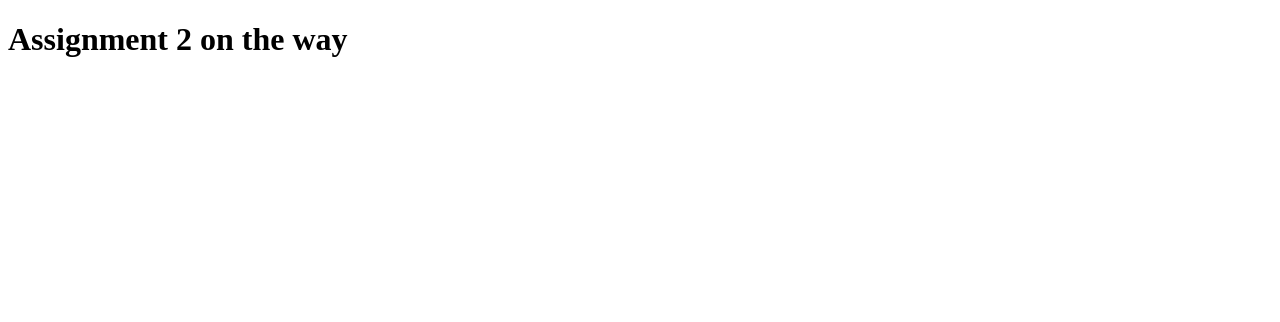
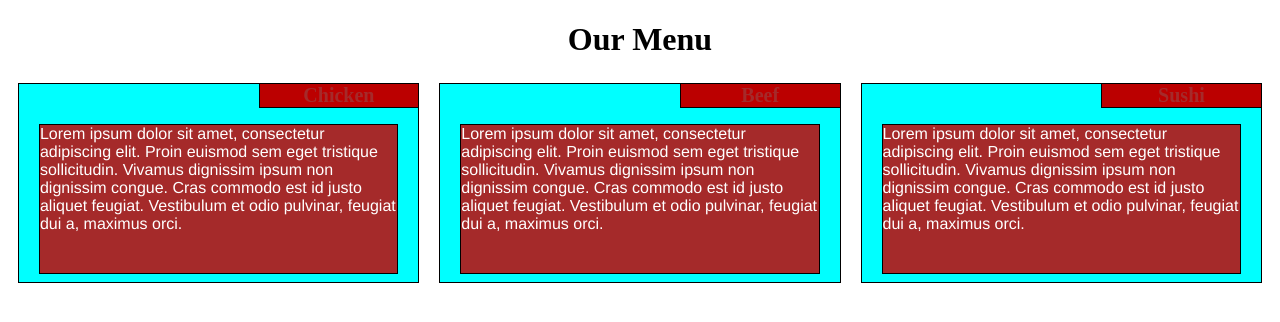
Before and after one commit to divyampandya63/module2-solution, a plain HTML site: page assignment-2/index.html in a window 1280 px wide. Drawn offline with Linux system fonts and the light colour scheme.

Commit message:
styles and index file changed

```diff
--- a/assignment-2/index.html
+++ b/assignment-2/index.html
@@ -1,9 +1,38 @@
 <!DOCTYPE html>
 <html>
 <head>
+<meta charset="utf-8">
+<meta name="viewport" content="width=device-width, initial-scale=1">
 	<title>Assignment 2</title>
+	<link rel="stylesheet" href="styles.css">
 </head>
 <body>
-<h1> Assignment 2 on the way</h1>
+
+<h1> Our Menu </h1>
+
+<section class="col-lg-4 col-md-6 col-sm-12">
+        <div>
+            <h3>Chicken</h3>
+            <p class="p1">Lorem ipsum dolor sit amet, consectetur adipiscing elit. Proin euismod sem eget tristique sollicitudin. Vivamus dignissim ipsum non dignissim congue. Cras commodo est id justo aliquet feugiat. Vestibulum et odio pulvinar, feugiat dui a, maximus orci.</p>
+        </div>
+        </section>
+
+
+  <section class="col-lg-4 col-md-6 col-sm-12">
+        <div>
+            <h3>Beef</h3>
+            <p class="p1">Lorem ipsum dolor sit amet, consectetur adipiscing elit. Proin euismod sem eget tristique sollicitudin. Vivamus dignissim ipsum non dignissim congue. Cras commodo est id justo aliquet feugiat. Vestibulum et odio pulvinar, feugiat dui a, maximus orci.</p>
+        </div>
+        </section>
+
+
+ <section class="col-lg-4 col-md-12 col-sm-12">
+        <div>
+            <h3>Sushi</h3>
+            <p class="p1">Lorem ipsum dolor sit amet, consectetur adipiscing elit. Proin euismod sem eget tristique sollicitudin. Vivamus dignissim ipsum non dignissim congue. Cras commodo est id justo aliquet feugiat. Vestibulum et odio pulvinar, feugiat dui a, maximus orci.</p>
+        </div>
+        </section>
+
+</div>
 </body>
 </html>
--- a/assignment-2/styles.css
+++ b/assignment-2/styles.css
@@ -4,6 +4,7 @@
 }
 h1 {
   margin-bottom: 15px;
+  text-align: center;
 }
 
 p {
@@ -17,6 +18,27 @@ p {
   color: white;
 }
 
+div {
+    margin: 10px;
+	background-color:aqua;
+	border: 1px solid black;
+	position: relative;
+    height: 200px;
+
+}
+
+
+
+div h3 {
+	border-bottom: 1px solid #000000;
+	border-left: 1px solid #000000;
+	margin: 0 0 0 60%;
+	font-size: 1.25em;
+	text-align: center;
+	width: 40%;
+    background-color: #BB0000;
+    color: #A52A2A;
+}
 /* Simple Responsive Framework. */
 .row {
   width: 100%;
```
